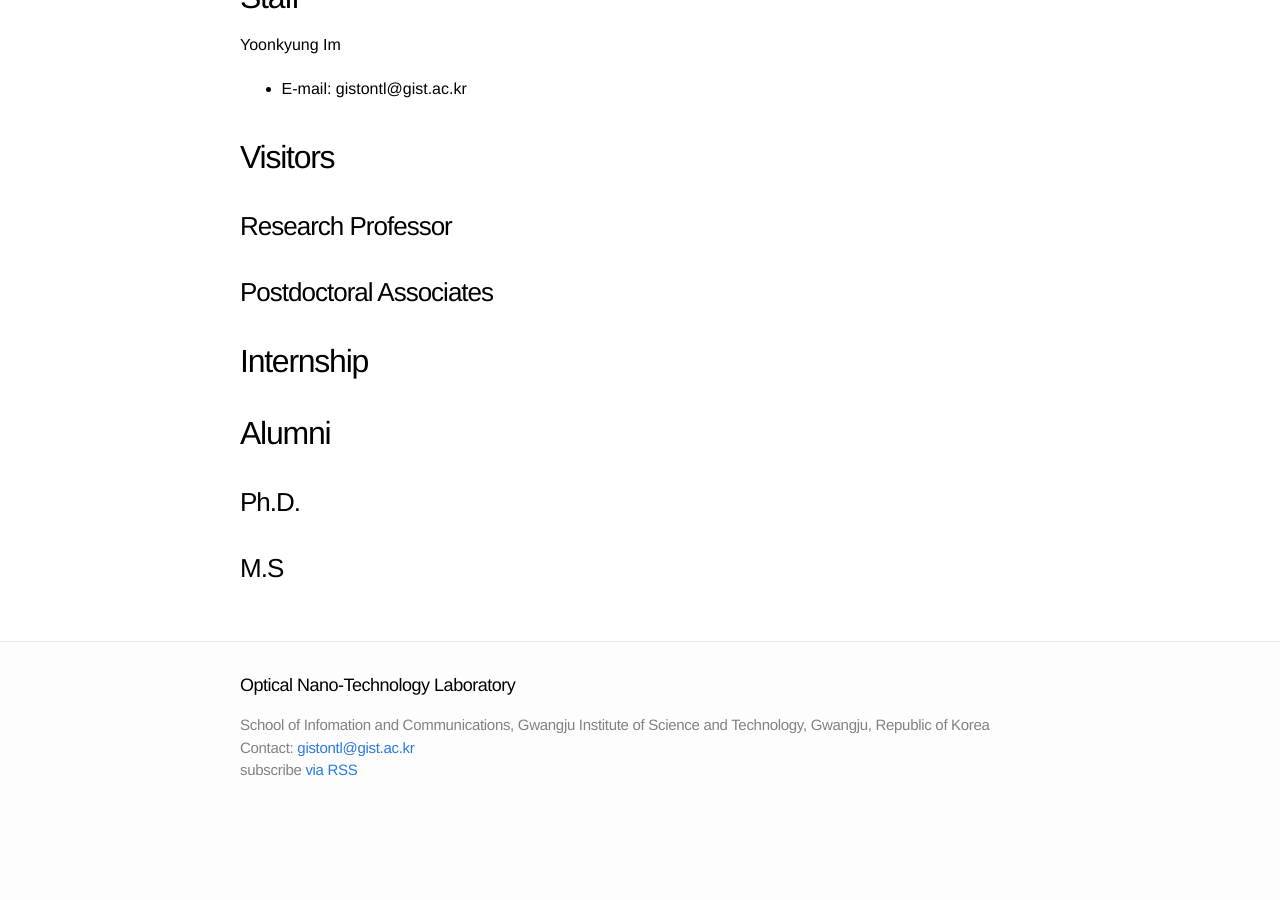
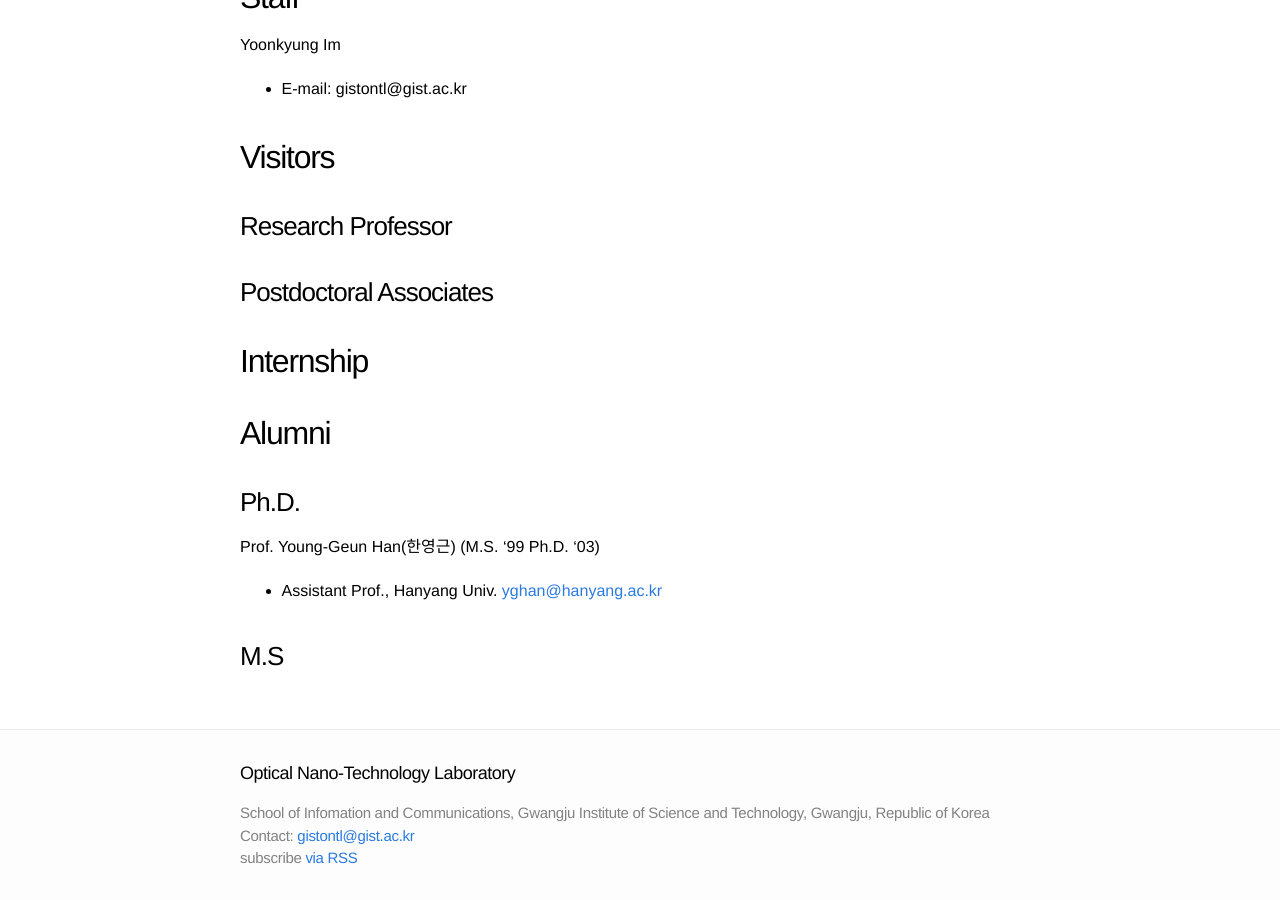
Before and after one commit to gistontl/home, a Jekyll site: the page built from people.md, in a window 1280 px wide and 900 px high, scrolled down 1192 px. Built offline with Jekyll 4.4.1, drawn with Linux system fonts in a browser that asks for light colours; before the commit the page ends 2004 px from its top, so only the background shows below that.

Commit message:
Update people page

```diff
--- a/people.md
+++ b/people.md
@@ -60,4 +60,8 @@
 
 ### Ph.D.
 
+Prof. Young-Geun Han(한영근) (M.S. '99 Ph.D. '03)
+
+ * Assistant Prof., Hanyang Univ. [yghan@hanyang.ac.kr](mailto:yghan@hanyang.ac.kr)
+
 ### M.S
```
